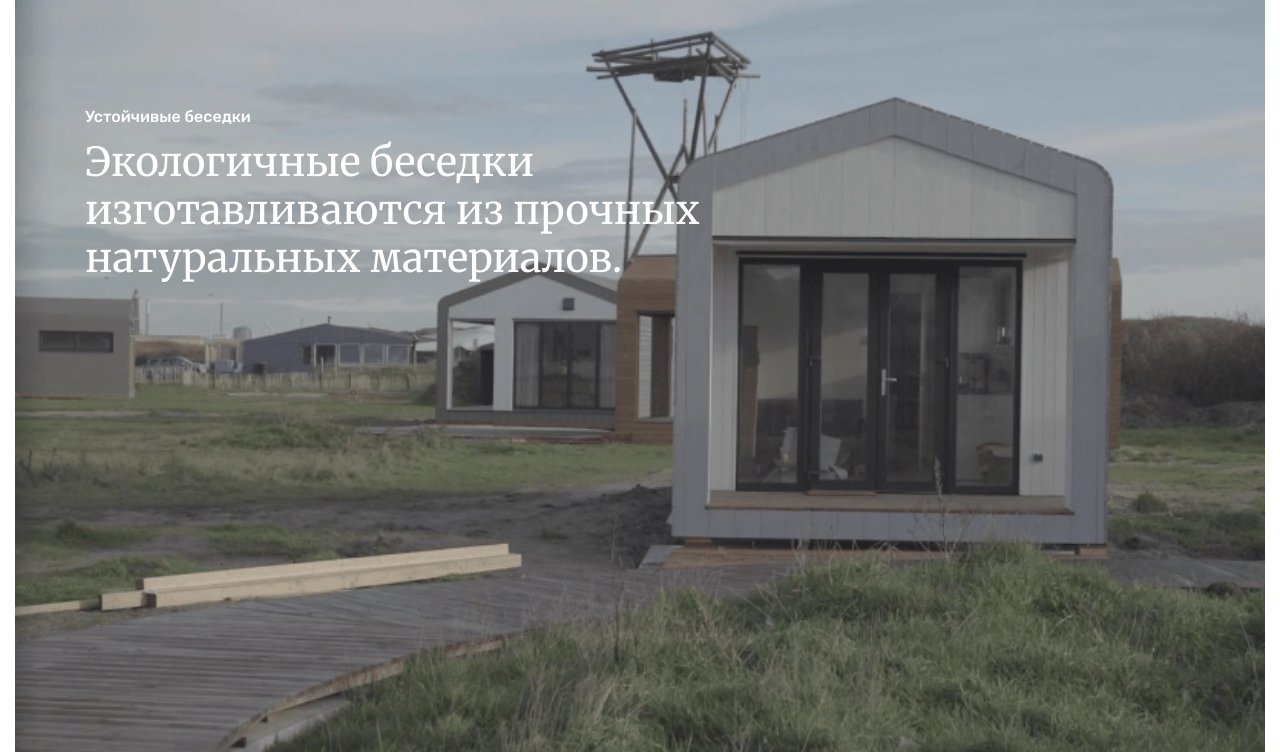
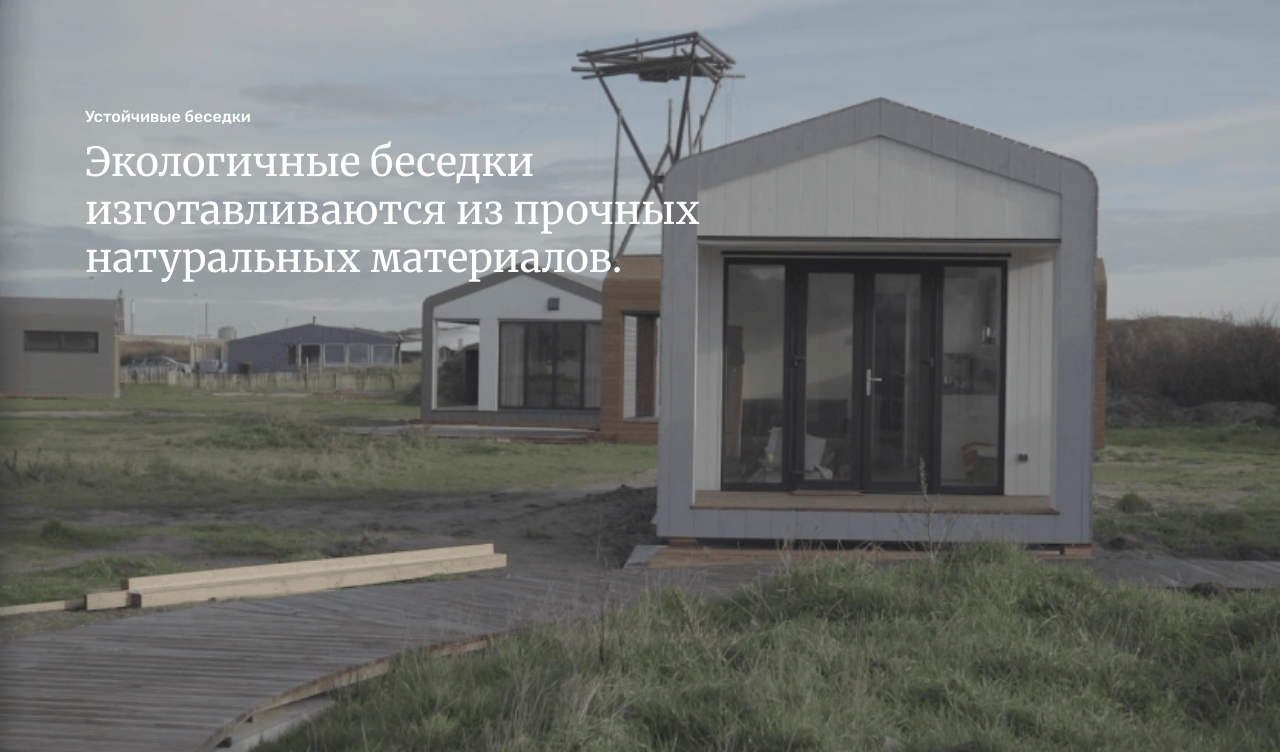
Before and after one commit to JBBDC/eco-cabins, a plain HTML site: page index.html in a window 1280 px wide. Shown: the part 88-840 px from the top of the page. Drawn offline with Linux system fonts and the light colour scheme.

Commit message:
fix padding

```diff
--- a/index.html
+++ b/index.html
@@ -153,8 +153,8 @@
 
         .container-fluid {
             width: 100%;
-            padding-right: 15px;
-            padding-left: 15px;
+            padding-right: 0;
+            padding-left: 0;
             margin-right: auto;
             margin-left: auto
         }
```
